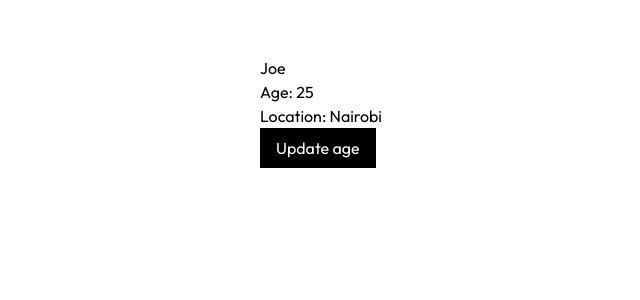
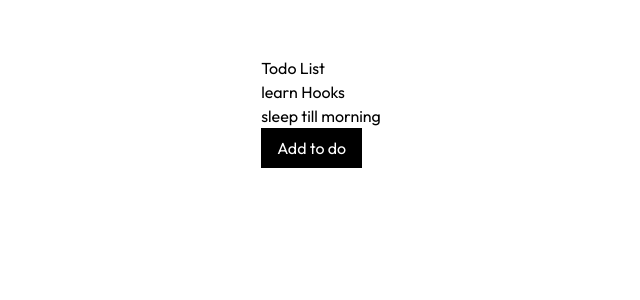
Before and after one commit to Ariel-joe/react.js-practice, a React (Vite) app: page / in a window 1280 px wide. Shown: the top 300 px of the page, without its empty margins (319-959 px from the left). Built offline with nearby package versions, Linux system fonts and the light colour scheme.

Commit message:
using state hook with arrays

```diff
--- a/src/App.jsx
+++ b/src/App.jsx
@@ -1,6 +1,6 @@
 import Adminpanel from "../src/pages/Adminpanel";
 import LoginForm from "./components/LoginForm";
-import { UserProfile } from "./pages/UserProfile";
+import { ToDoList } from "./pages/ToDo";
 
 let isLoggedIn = true;
 let content = isLoggedIn ? <Adminpanel /> : <LoginForm />;
@@ -10,7 +10,7 @@ const App = () => {
   return (
     <div className="flex flex-row space-x-3 items-center justify-center mt-14">
 
-      <UserProfile />
+      <ToDoList />
     </div>
   );
 };
--- /dev/null
+++ b/src/components/ToggleModal.jsx
@@ -0,0 +1,17 @@
+import React, { useState } from 'react'
+
+const ToggleModal = () => {
+
+
+    const [isOn, setIsOn] = useState(modal)
+    const openModal = () => {
+        setIsOn((prev) => !prev)
+    }
+  return (
+    <dialog className='bg-red-300'>
+      this is a modal
+    </dialog>
+  )
+}
+
+export default ToggleModal
--- a/src/pages/ToDo.jsx
+++ b/src/pages/ToDo.jsx
@@ -1,23 +1,25 @@
-import React, { useState } from 'react'
+import React, { useState } from "react";
 
-const ToDo = () => {
+const ToDoList = () => {
+  const [todos, setTodos] = useState(["learn Hooks", "sleep till morning"]);
 
-    const [todos, setTodos] = useState(["learn Hooks", "sleep till morning"])
-
-    const addTodo = () => {
-        setTodo((prevTodos) => ([...prevTodos, `New Todo ${prevTodos.length + 1}`]))
-    }
+  const addTodo = () => {
+    setTodos((prevTodos) => [...prevTodos, `New Todo ${prevTodos.length + 1}`]);
+  };
   return (
     <div>
-        <h1>Todo List</h1>
-        <ul>
-                {todos.map((todo, index) => {
-                    <li key={index}>{todo}</li>
-                })}
-        </ul>
+      <h1>Todo List</h1>
+      <ul>
+        {todos.map((todo, index) => (
+          <li key={index}>{todo}</li>
+        ))}
+      </ul>
 
+      <button onClick={addTodo} className="bg-black px-4 py-2 text-white">
+        Add to do
+      </button>
     </div>
-  )
-}
+  );
+};
 
-export {ToDo}
+export { ToDoList };
```
